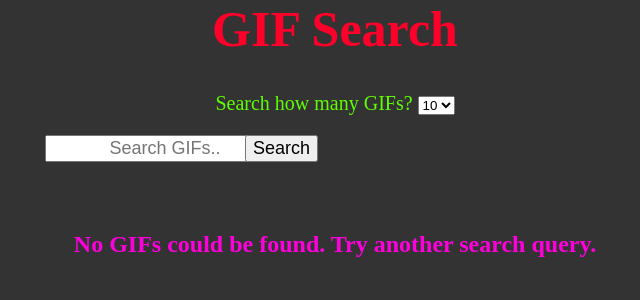
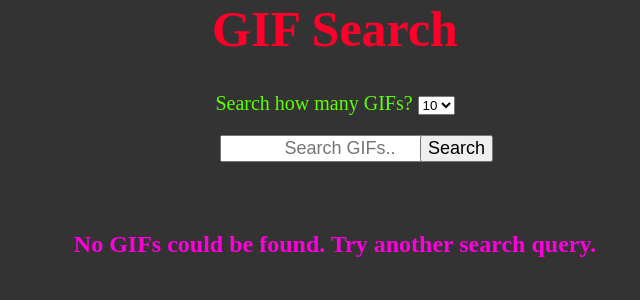
Before and after one commit to SamuelFolledo/BEW1.1GifSearch, a Flask app: page / in a window 1280 px wide; the page is wider, and only the part inside the window is pictured. Shown: the top 300 px of that part, without its empty margins (305-945 px from the left). Run offline with Flask 2, Linux system fonts and the light colour scheme; data that the repository does not hold is empty.

Commit message:
moved button and bar around

```diff
--- a/static/style.css
+++ b/static/style.css
@@ -33,8 +33,8 @@
 /*CSS styling for the search box*/
 input {
     font-size: 18px;/*changes how big the text is*/
-    margin-left: 350px;/*position of search bar on page*/
-    margin-right: 350px;/*position of search bar on page*/
+    margin-left: 525px;/*position of search bar on page*/
+    margin-right: 525px;/*position of search bar on page*/
     text-align: center;/*position of text in the search box*/
 
 }
@@ -43,13 +43,8 @@
     font-size: 18px;/*changes how big the text is*/
     margin-top: -27px;/*position of search button on page*/
     margin-bottom: 50px;/*position of search button on page*/
-    margin-left: 550px;/*position of search button on page*/
-    margin-right: 550px;/*position of search button on page*/
+    margin-left: 725;/*position of search button on page*/
+    margin-right: 725px;/*position of search button on page*/
     text-align: center;/*position of the text in the search button*/
 
 }
-.grid{
-    display: grid;
-    grid-template-columns: auto, auto, auto;
-
-}
--- a/templates/base.html
+++ b/templates/base.html
@@ -7,7 +7,6 @@
     <title>GIF Search</title>
 </head>
 <body>
-
     <!-- TODO: Make a block 'body' so that the homepage can extend base -->
     {% block body %}
 
--- a/templates/index.html
+++ b/templates/index.html
@@ -31,7 +31,6 @@
                     <option value=10 selected = "selected" >10</option> <!-- default selected is 10 -->
             </select>
             </p>
-
             <input type="text" name ="search_result" value = "{{search_result}}" placeholder="Search GIFs.."><!-- creates a search bar -->
             <button type="submit">Search</button> <!-- creates a button called Search -->
         </style>
```
